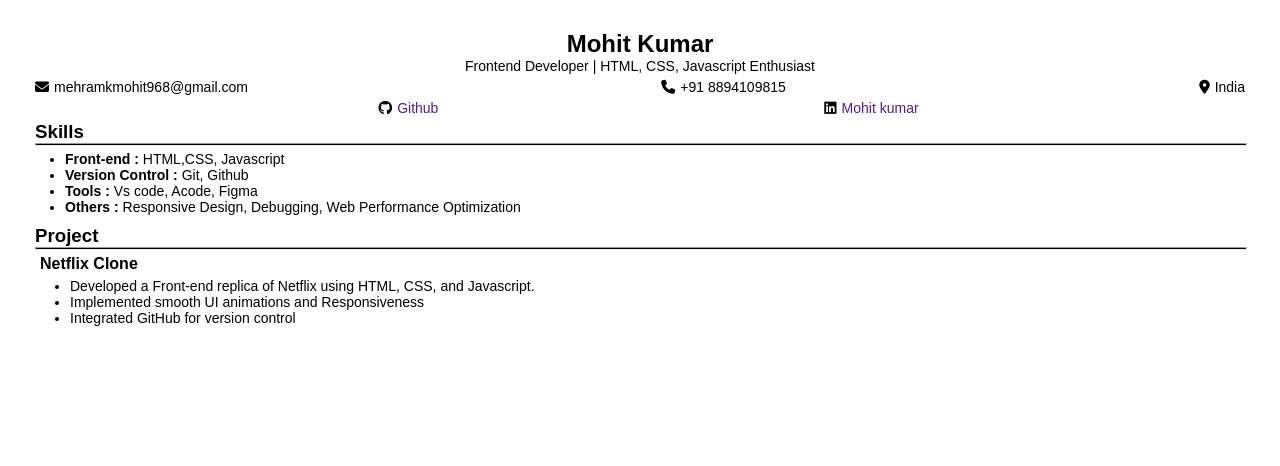
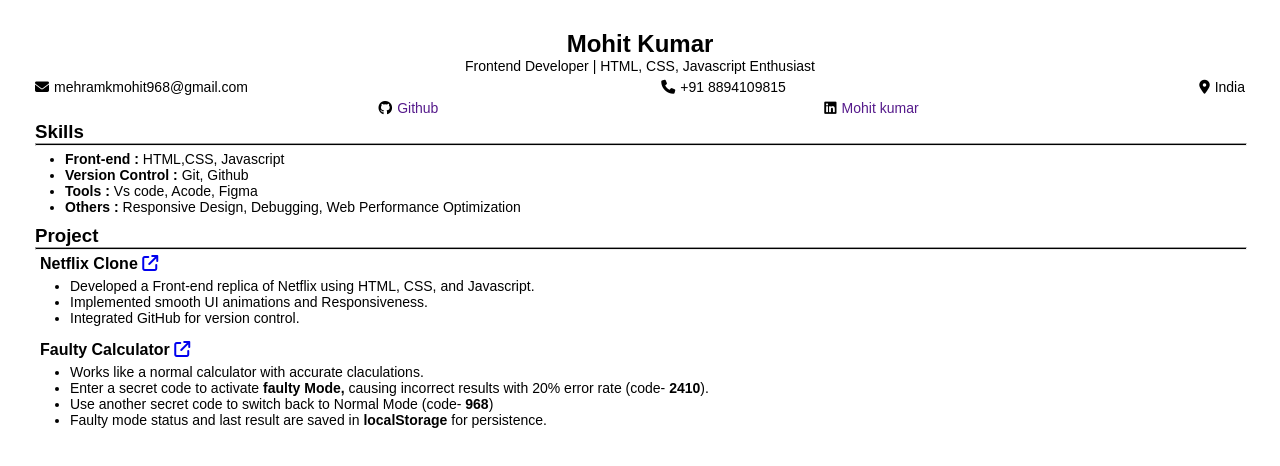
Before and after one commit to Novamxter/Resume, a plain HTML site: page index.html in a window 1280 px wide. Drawn offline with Linux system fonts and the light colour scheme.

Commit message:
basic layout

```diff
--- a/index.html
+++ b/index.html
@@ -71,15 +71,30 @@
         <h3>Project</h3>
         <hr>
         <section class="first-project">
-            <h4>Netflix Clone</h4>
+            <h4>
+                <span>Netflix Clone</span>
+                <span>
+                    <a href="https://novamxter.github.io/Project-Netflix/"><i class="fa-solid fa-arrow-up-right-from-square"></i></a>
+                </span>
+            </h4>
             <ul>
                 <li>Developed a Front-end replica of Netflix using HTML, CSS, and Javascript.</li>
-                <li>Implemented smooth UI animations and Responsiveness</li>
-                <li>Integrated GitHub for version control</li>
+                <li>Implemented smooth UI animations and Responsiveness.</li>
+                <li>Integrated GitHub for version control.</li>
             </ul>
         </section>
         <section class="second-project">
-            <h4></h4>
+            <h4>
+                <span>Faulty Calculator</span>
+                <span><a href="https://novamxter.github.io/Faulty_Calculator/"><i class="fa-solid fa-arrow-up-right-from-square"></i></a>
+                </span>
+            </h4>
+            <ul>
+                <li>Works like a normal calculator with accurate claculations.</li>
+                <li>Enter a secret code to activate <span>faulty Mode,</span> causing incorrect results with 20% error rate (code- <span>2410</span>).</li>
+                <li>Use another secret code to switch back to Normal Mode (code- <span>968</span>)</li>
+                <li>Faulty mode status and last result are saved in <span>localStorage</span> for persistence.</li>
+            </ul>
         </section>
       </section>
     </main>
--- a/styles/main.css
+++ b/styles/main.css
@@ -78,3 +78,6 @@ hr{
     font-size: 14px;
     padding: 5px 30px;
 }
+.second-project ul span{
+    font-weight: 600;
+}
```
